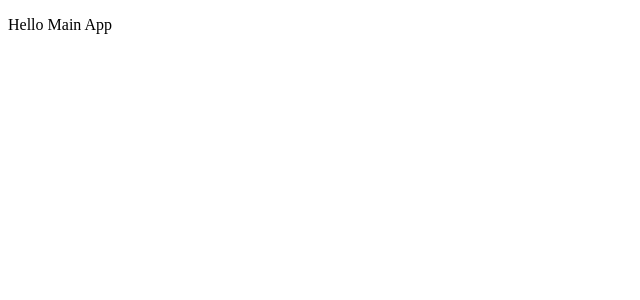
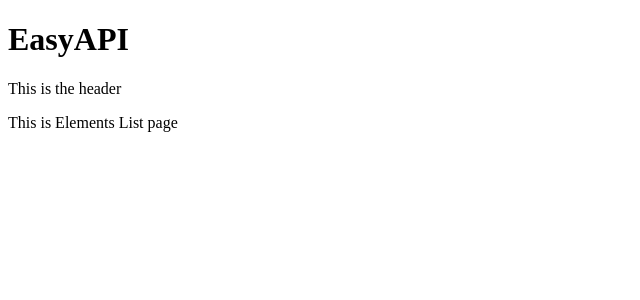
Before and after one commit to manoj-nama/tool-bff-builder, a React (Create React App) app: page /elements in a window 1280 px wide. Shown: the top 300 px of the page, without its empty margins (0-640 px from the left). Built offline with nearby package versions, Linux system fonts and the light colour scheme.

Commit message:
Setting up basic routes and scaffold

```diff
--- a/package.json
+++ b/package.json
@@ -11,6 +11,7 @@
     "react-dom": "^16.13.1",
     "react-redux": "^7.2.0",
     "react-router": "^5.2.0",
+    "react-router-dom": "^5.2.0",
     "react-scripts": "3.4.1",
     "redux": "^4.0.5"
   },
--- a/src/app/Main.js
+++ b/src/app/Main.js
@@ -1,11 +1,30 @@
 import React from 'react';
+import { Router, Route, Redirect, Switch } from "react-router-dom";
+import history from './utils/history';
+
+import {
+  ElementsCreatePage,
+  ElementsListPage,
+} from './elements';
+
+import {
+  Header,
+} from './components';
 
 const MainApp = () => {
   return (
-    <div className="app">
-      <p>Hello Main App</p>
-    </div>
-  )
+    <Router history={history}>
+      <Header />
+      <Switch>
+        <Route exact path="/" component={ElementsListPage} />
+        <Route path="/elements/create" component={ElementsCreatePage} />
+        <Route path="/elements" component={ElementsListPage} />
+
+        {/* No Match */}
+        <Route render={() => <Redirect to='/elements' />} />
+      </Switch>
+    </Router>
+  );
 };
 
 export default MainApp;
--- /dev/null
+++ b/src/app/components/Header/index.js
@@ -0,0 +1,12 @@
+import React from 'react';
+
+const Header = () => {
+  return (
+    <div>
+      <h1>EasyAPI</h1>
+      <p>This is the header</p>
+    </div>
+  )
+};
+
+export default Header;
--- /dev/null
+++ b/src/app/components/index.js
@@ -0,0 +1 @@
+export { default as Header } from './Header';
--- /dev/null
+++ b/src/app/elements/create/index.js
@@ -0,0 +1,11 @@
+import React from 'react';
+
+const ElementsCreate = () => {
+  return (
+    <div>
+      <p>This is Elements Create page</p>
+    </div>
+  )
+};
+
+export default ElementsCreate;
--- /dev/null
+++ b/src/app/elements/index.js
@@ -0,0 +1,2 @@
+export { default as ElementsCreatePage } from './create';
+export { default as ElementsListPage } from './list';
--- /dev/null
+++ b/src/app/elements/list/index.js
@@ -0,0 +1,11 @@
+import React from 'react';
+
+const ElementsList = () => {
+  return (
+    <div>
+      <p>This is Elements List page</p>
+    </div>
+  )
+};
+
+export default ElementsList;
--- /dev/null
+++ b/src/app/utils/history.js
@@ -0,0 +1,3 @@
+import { createBrowserHistory } from 'history';
+
+export default createBrowserHistory({});
```
Also changed, not shown: src/app/design/index.js (added), 1 other file (tests, documents, lock files or other folders).
